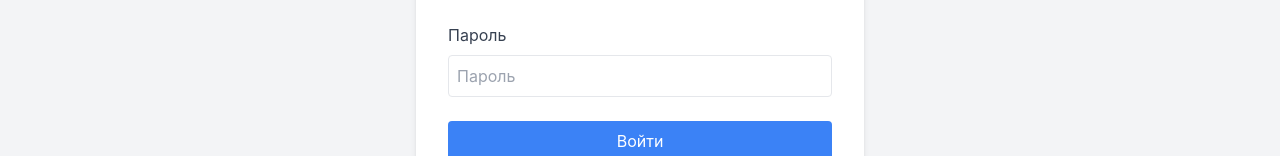
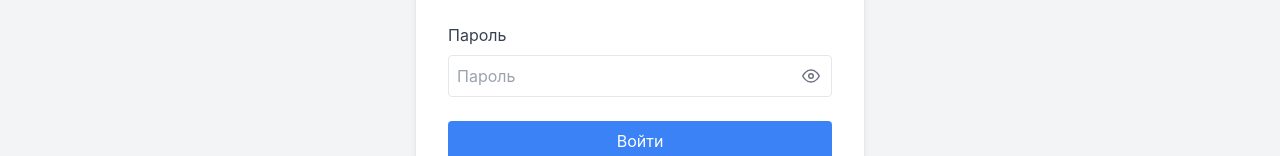
Before and after one commit to d2emon/campaign-manager, a React (Create React App) app in the folder frontend/: page /login in a window 1280 px wide. Shown: the part 409-565 px from the top of the page. Built offline with nearby package versions, Linux system fonts and the light colour scheme.

Commit message:
Add PasswordField component to LoginForm for improved password input handling

```diff
--- a/frontend/src/components/LoginForm.tsx
+++ b/frontend/src/components/LoginForm.tsx
@@ -4,6 +4,7 @@ import { yupResolver } from '@hookform/resolvers/yup';
 import * as yup from 'yup';
 import useAuth from '../hooks/useAuth';
 import Field from './Field';
+import PasswordField from './PasswordField';
 
 const schema = yup.object({
   username: yup
@@ -59,9 +60,8 @@ const LoginForm = () => {
           error={errors.username}
         />
 
-        <Field
+        <PasswordField
           label="Пароль"
-          type="password"
           inputProps={register('password')}
           error={errors.password}
         />
```
